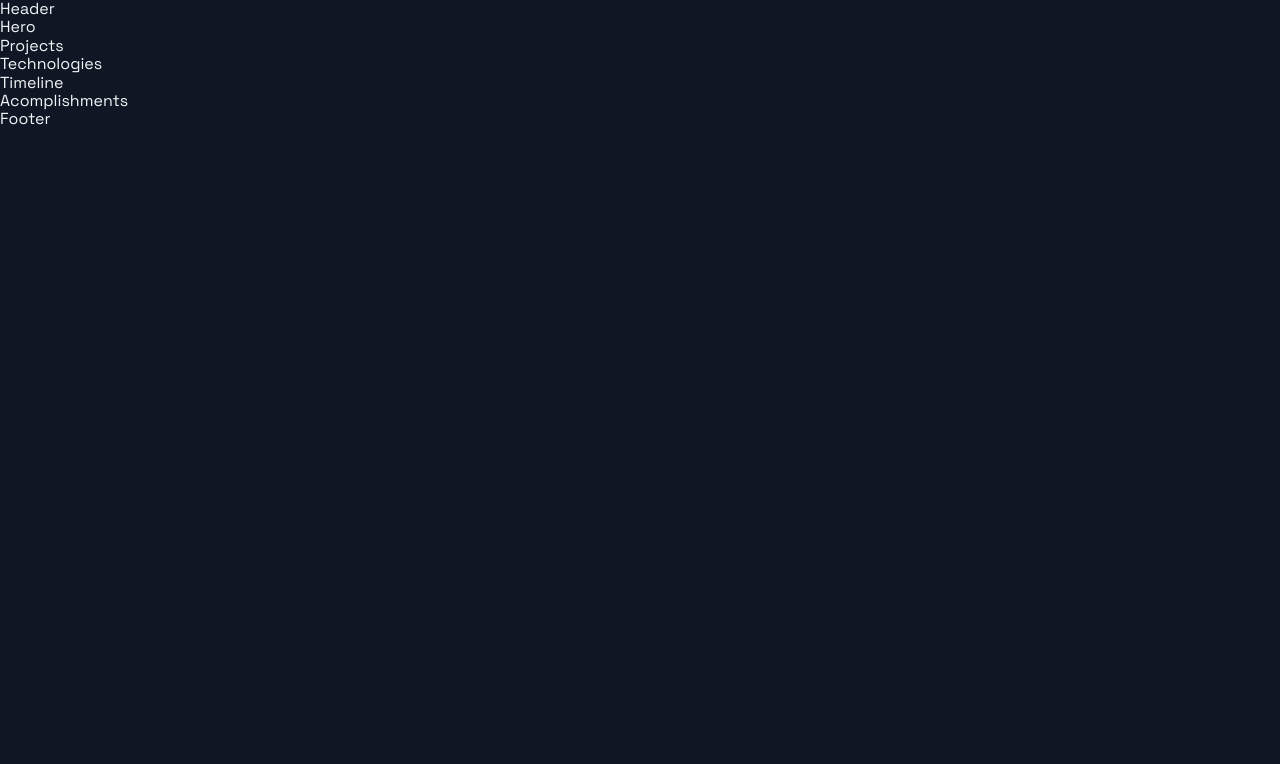
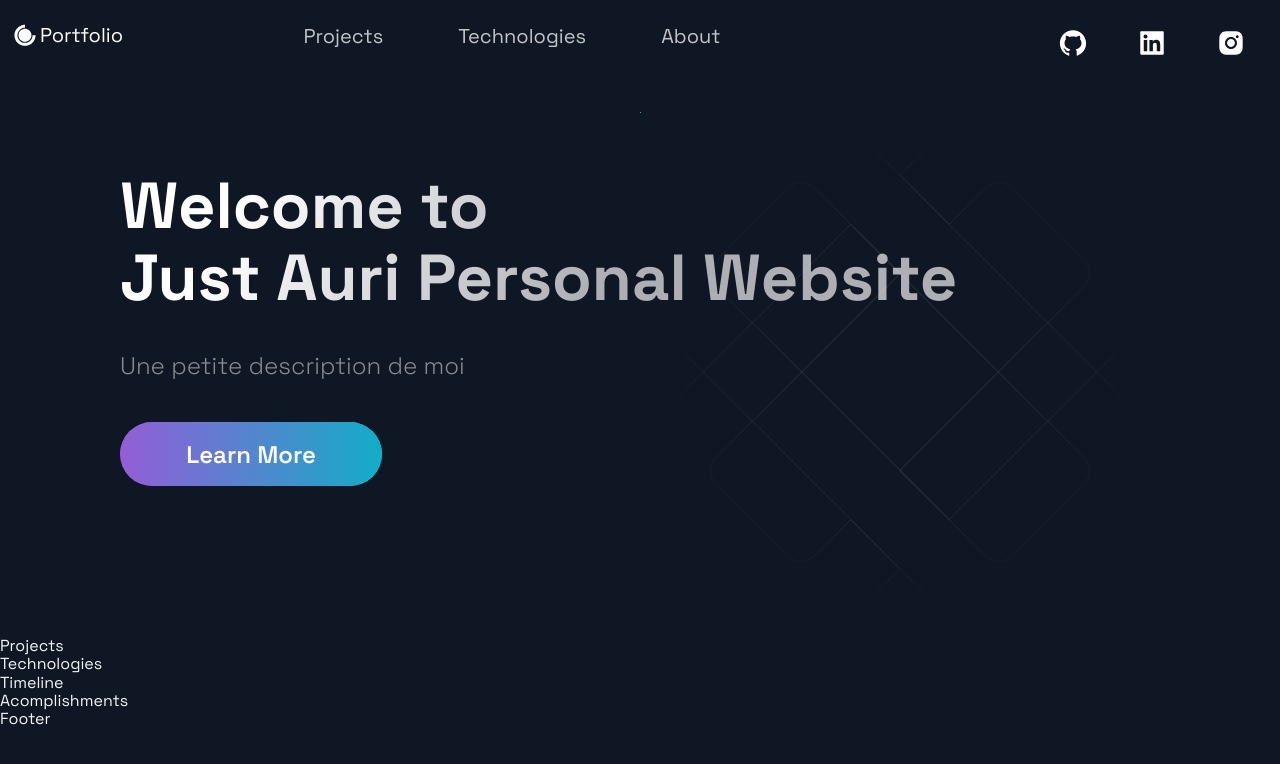
Before and after one commit to Auriles/Portfolio, a Next.js app: page / in a window 1280 px wide. Shown: the top 764 px of the page. Built offline with nearby package versions, Linux system fonts and the light colour scheme.

Commit message:
Hero Section

```diff
--- a/src/components/Header/Header.js
+++ b/src/components/Header/Header.js
@@ -1,14 +1,55 @@
+// Permet le lien entre les differentes sections ou pages de notre projet
 import Link from 'next/link';
+
 import React from 'react';
+
+// Icons react Package
 import { AiFillGithub, AiFillInstagram, AiFillLinkedin } from 'react-icons/ai';
 import { DiCssdeck } from 'react-icons/di';
 
-import { Container, Div1, Div2, Div3, NavLink, SocialIcons } from './HeaderStyles';
+import { Container, Div1, Div2, Div3, NavLink, SocialIcons, Span } from './HeaderStyles';
 
 const Header = () =>  (
-  <div>
-    Header
-  </div>
+  <Container>
+    {/* Title */}
+    <Div1>
+      <Link href="/">
+        <a style={{ display: "flex", alignItems: "center", color: 'white', marginBottom: '20px' }}>
+          <DiCssdeck size="3rem" /> <Span>Portfolio</Span>
+        </a>
+      </Link>
+    </Div1>
+    {/* Navbar */}
+    <Div2>
+      <li>
+        <Link href="#projects">
+          <NavLink>Projects</NavLink>
+        </Link>
+      </li>
+      <li>
+        <Link href="#tech">
+          <NavLink>Technologies</NavLink>
+        </Link>
+      </li>
+      <li>
+        <Link href="#about">
+          <NavLink>About</NavLink>
+        </Link>
+      </li>
+    </Div2>
+    {/* Réseaux Sociaux */}
+    <Div3>
+      <SocialIcons href="https://github.com">
+        <AiFillGithub size="3rem" />
+      </SocialIcons>
+      <SocialIcons href="https://linkedin.com">
+        <AiFillLinkedin size="3rem" />
+      </SocialIcons>
+      <SocialIcons href="https://instagram.com">
+        <AiFillInstagram size="3rem" />
+      </SocialIcons>
+    </Div3>
+  </Container>
 );
 
 export default Header;
--- a/src/components/Header/HeaderStyles.js
+++ b/src/components/Header/HeaderStyles.js
@@ -17,6 +17,11 @@
     grid-row-gap: 0.5rem;
   }
 `;
+
+export const Span = styled.span`
+  font-size: 2rem;
+`;
+
 export const Div1 = styled.div`
   grid-area: 1 / 1 / 2 / 2;
   display: flex;
--- a/src/components/Hero/Hero.js
+++ b/src/components/Hero/Hero.js
@@ -4,10 +4,19 @@
 import Button from '../../styles/GlobalComponents/Button';
 import { LeftSection } from './HeroStyles';
 
-const Hero = (props) => (
-  <div>
-    Hero
-  </div>
+const Hero = () => (
+  <Section row nopadding>
+    <LeftSection>
+      <SectionTitle main center>
+        Welcome to <br />
+        Just Auri Personal Website
+      </SectionTitle>
+      <SectionText>
+        Une petite description de moi
+      </SectionText>
+      <Button onClick={() => window.location = 'https://google.com'}>Learn More</Button>
+    </LeftSection>
+  </Section>
 );
 
 export default Hero;
--- a/src/pages/index.js
+++ b/src/pages/index.js
@@ -10,10 +10,10 @@
 const Home = () => {
   return (
     <Layout>
-      {/* <Section grid> */}
+      <Section grid>
         <Hero />
-        {/* <BgAnimation /> */}
-      {/* </Section> */}
+        <BgAnimation />
+      </Section>
       <Projects />
       <Technologies />
       <Timeline />
```
